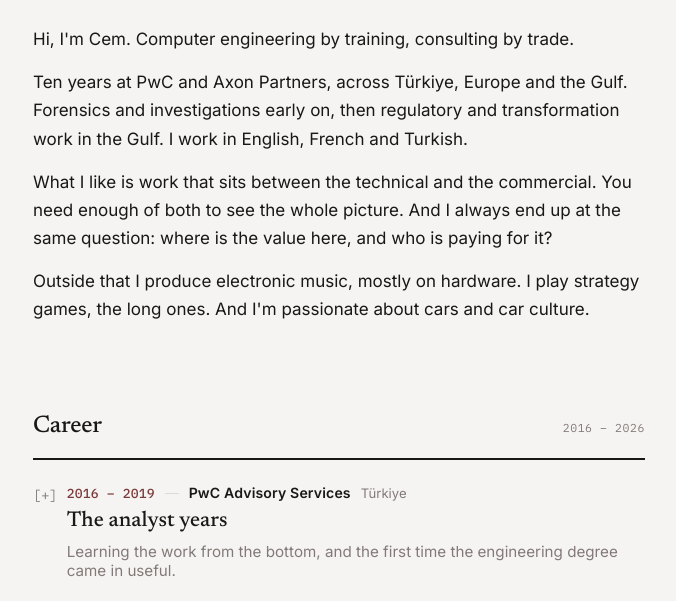
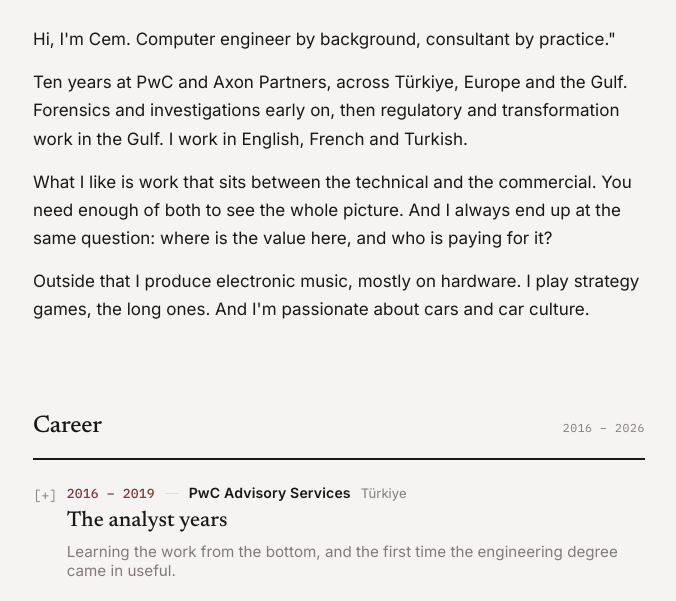
Before and after one commit to cemcelebi/cemcelebi.github.io, a plain HTML site: page index.html in a window 1280 px wide. Shown: the part 199-800 px from the top of the page, without its empty margins (301-977 px from the left). Drawn offline with Linux system fonts and the light colour scheme.

Commit message:
Update introduction text in index.html

```diff
--- a/index.html
+++ b/index.html
@@ -296,7 +296,7 @@
       </div>
     </div>
 
-    <p>Hi, I'm Cem. Computer engineering by training, consulting by trade.</p>
+    <p>Hi, I'm Cem. Computer engineer by background, consultant by practice."</p>
     <p>Ten years at PwC and Axon Partners, across Türkiye, Europe and the Gulf. Forensics and investigations early on, then regulatory and transformation work in the Gulf. I work in English, French and Turkish.</p>
     <p>What I like is work that sits between the technical and the commercial. You need enough of both to see the whole picture. And I always end up at the same question: where is the value here, and who is paying for it?</p>
     <p>Outside that I produce electronic music, mostly on hardware. I play strategy games, the long ones. And I'm passionate about cars and car culture.</p>
```
